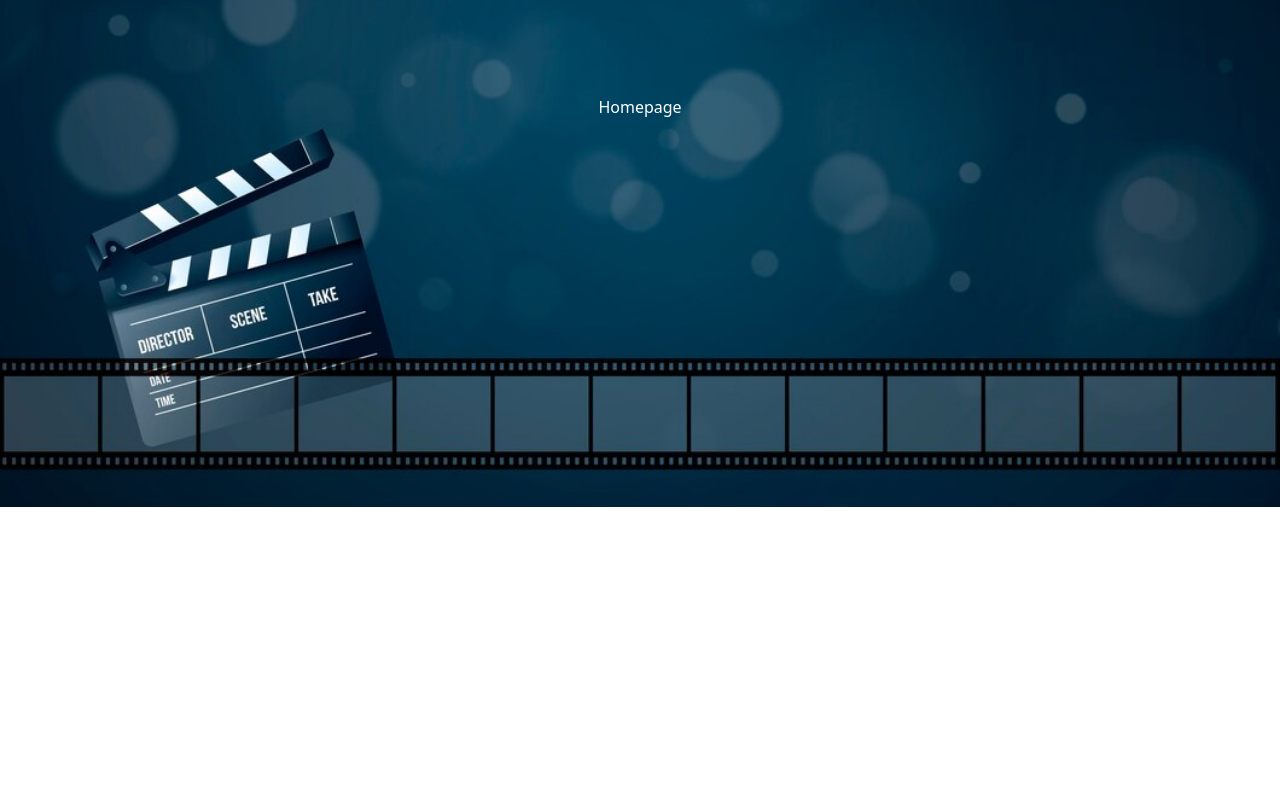
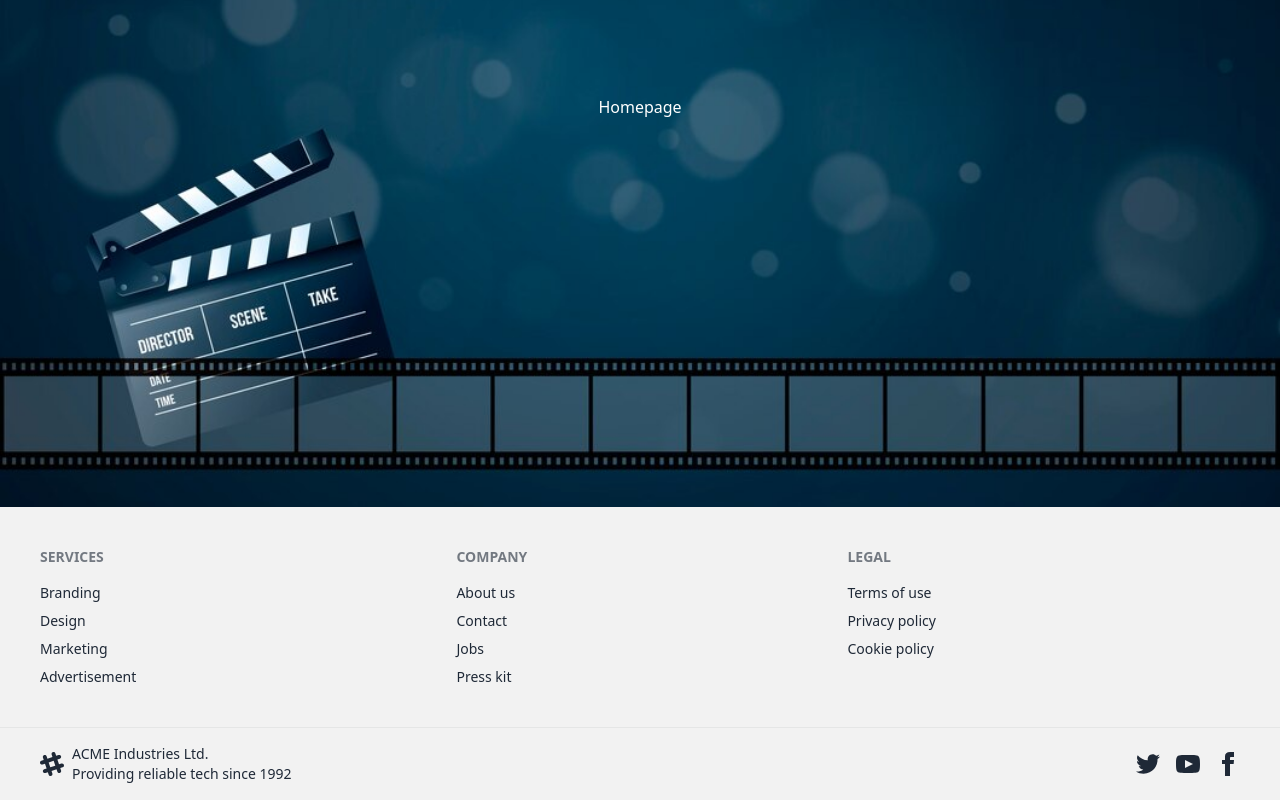
Before and after one commit to edgarlevyings44/movie, a React (Vite) app: page / in a window 1280 px wide. Shown: the part 361-1161 px from the top of the page. Before the commit the page ends 868 px from the top, so only its background shows below. Built offline with nearby package versions, Linux system fonts and the light colour scheme.

Commit message:
footer fix

```diff
--- /dev/null
+++ b/src/components/footer.tsx
@@ -0,0 +1,46 @@
+function Footer() {
+
+    return (
+      <>
+        <footer className="footer p-10 bg-base-200 text-base-content">
+            <nav>
+                <h6 className="footer-title">Services</h6>
+                <a className="link link-hover">Branding</a>
+                <a className="link link-hover">Design</a>
+                <a className="link link-hover">Marketing</a>
+                <a className="link link-hover">Advertisement</a>
+            </nav>
+            <nav>
+                <h6 className="footer-title">Company</h6>
+                <a className="link link-hover">About us</a>
+                <a className="link link-hover">Contact</a>
+                <a className="link link-hover">Jobs</a>
+                <a className="link link-hover">Press kit</a>
+            </nav>
+            <nav>
+                <h6 className="footer-title">Legal</h6>
+                <a className="link link-hover">Terms of use</a>
+                <a className="link link-hover">Privacy policy</a>
+                <a className="link link-hover">Cookie policy</a>
+            </nav>
+        </footer>
+        <footer className="footer px-10 py-4 border-t bg-base-200 text-base-content border-base-300">
+            <aside className="items-center grid-flow-col">
+                <svg width="24" height="24" viewBox="0 0 24 24" xmlns="http://www.w3.org/2000/svg" fillRule="evenodd" clipRule="evenodd" className="fill-current">
+                    <path d="M22.672 15.226l-2.432.811.841 2.515c.33 1.019-.209 2.127-1.23 2.456-1.15.325-2.148-.321-2.463-1.226l-.84-2.518-5.013 1.677.84 2.517c.391 1.203-.434 2.542-1.831 2.542-.88 0-1.601-.564-1.86-1.314l-.842-2.516-2.431.809c-1.135.328-2.145-.317-2.463-1.229-.329-1.018.211-2.127 1.231-2.456l2.432-.809-1.621-4.823-2.432.808c-1.355.384-2.558-.59-2.558-1.839 0-.817.509-1.582 1.327-1.846l2.433-.809-.842-2.515c-.33-1.02.211-2.129 1.232-2.458 1.02-.329 2.13.209 2.461 1.229l.842 2.515 5.011-1.677-.839-2.517c-.403-1.238.484-2.553 1.843-2.553.819 0 1.585.509 1.85 1.326l.841 2.517 2.431-.81c1.02-.33 2.131.211 2.461 1.229.332 1.018-.21 2.126-1.23 2.456l-2.433.809 1.622 4.823 2.433-.809c1.242-.401 2.557.484 2.557 1.838 0 .819-.51 1.583-1.328 1.847m-8.992-6.428l-5.01 1.675 1.619 4.828 5.011-1.674-1.62-4.829z"></path>
+                </svg>
+                <p>ACME Industries Ltd. <br/>Providing reliable tech since 1992</p>
+            </aside>
+            <nav className="md:place-self-center md:justify-self-end">
+                <div className="grid grid-flow-col gap-4">
+                    <a><svg xmlns="http://www.w3.org/2000/svg" width="24" height="24" viewBox="0 0 24 24" className="fill-current"><path d="M24 4.557c-.883.392-1.832.656-2.828.775 1.017-.609 1.798-1.574 2.165-2.724-.951.564-2.005.974-3.127 1.195-.897-.957-2.178-1.555-3.594-1.555-3.179 0-5.515 2.966-4.797 6.045-4.091-.205-7.719-2.165-10.148-5.144-1.29 2.213-.669 5.108 1.523 6.574-.806-.026-1.566-.247-2.229-.616-.054 2.281 1.581 4.415 3.949 4.89-.693.188-1.452.232-2.224.084.626 1.956 2.444 3.379 4.6 3.419-2.07 1.623-4.678 2.348-7.29 2.04 2.179 1.397 4.768 2.212 7.548 2.212 9.142 0 14.307-7.721 13.995-14.646.962-.695 1.797-1.562 2.457-2.549z"></path></svg></a>
+                    <a><svg xmlns="http://www.w3.org/2000/svg" width="24" height="24" viewBox="0 0 24 24" className="fill-current"><path d="M19.615 3.184c-3.604-.246-11.631-.245-15.23 0-3.897.266-4.356 2.62-4.385 8.816.029 6.185.484 8.549 4.385 8.816 3.6.245 11.626.246 15.23 0 3.897-.266 4.356-2.62 4.385-8.816-.029-6.185-.484-8.549-4.385-8.816zm-10.615 12.816v-8l8 3.993-8 4.007z"></path></svg></a>
+                    <a><svg xmlns="http://www.w3.org/2000/svg" width="24" height="24" viewBox="0 0 24 24" className="fill-current"><path d="M9 8h-3v4h3v12h5v-12h3.642l.358-4h-4v-1.667c0-.955.192-1.333 1.115-1.333h2.885v-5h-3.808c-3.596 0-5.192 1.583-5.192 4.615v3.385z"></path></svg></a>
+                </div>
+            </nav>
+        </footer>
+      </>
+    )
+  }
+
+  export default Footer
--- a/src/layout/mainlayout.tsx
+++ b/src/layout/mainlayout.tsx
@@ -1,11 +1,14 @@
 import Navbar from "../components/navbar"
+import Footer from "../components/footer"
 function MainLayout({ children }: {children: React.ReactNode}) {
 
   return (
     <>
      <Navbar>
      {children}
+     <Footer />
      </Navbar>
+
     </>
   )
 }
```
